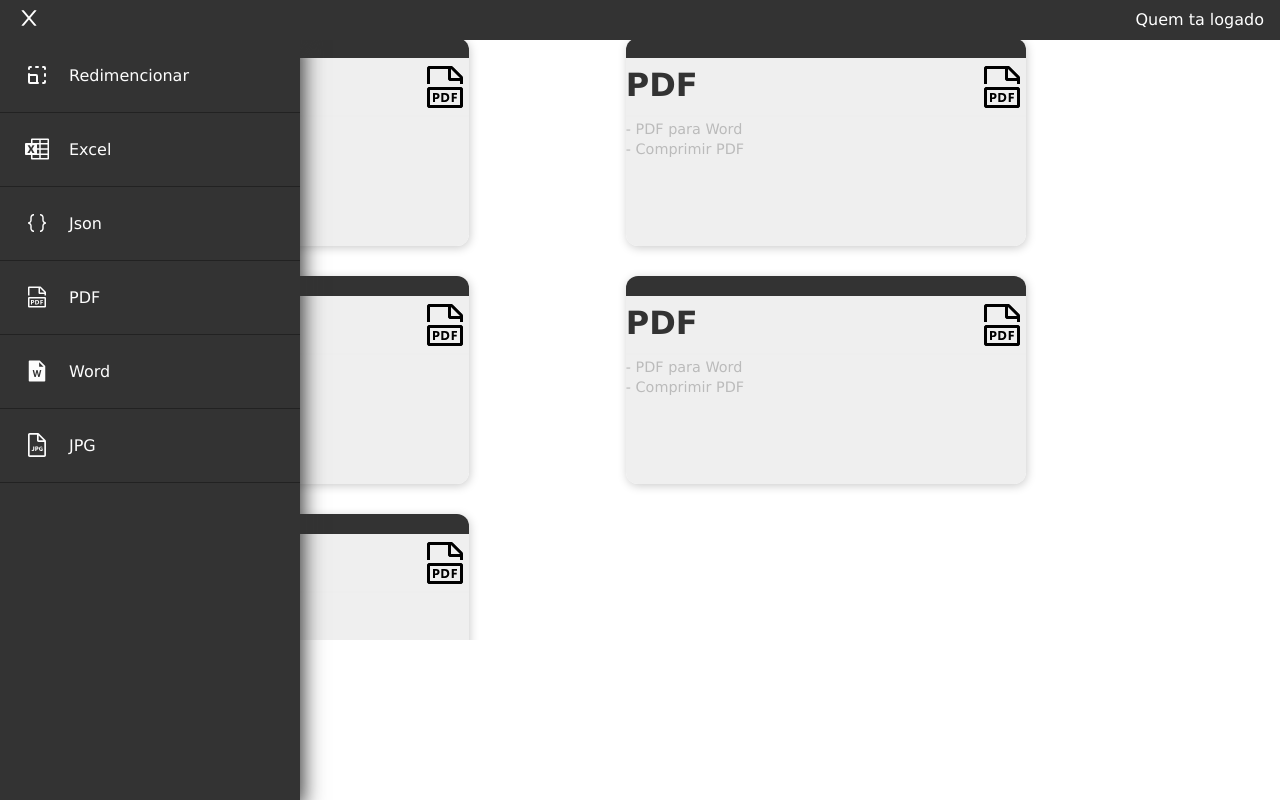
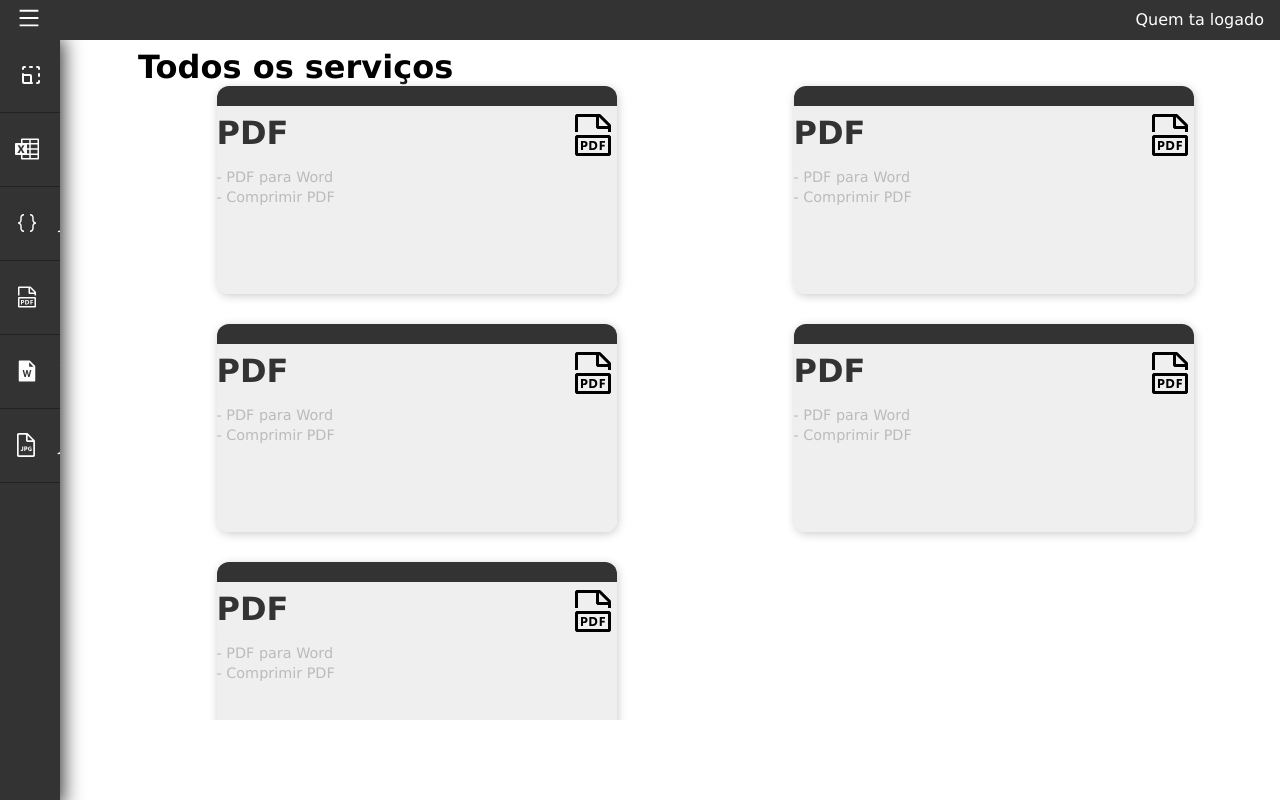
Before and after one commit to Joao-Pedro15/devHelper-frontend, a React (Create React App) app in the folder client/: page /home in a window 1280 px wide. Built offline with nearby package versions, Linux system fonts and the light colour scheme.

Commit message:
refactor: refactor layout home page

```diff
--- a/client/src/components/Layout/index.tsx
+++ b/client/src/components/Layout/index.tsx
@@ -8,12 +8,14 @@ type IProps = {
 }
 
 export function Layout({ children } : IProps) {
-  const [toggle, setToggle] = useState<boolean>(true)
+  const [toggle, setToggle] = useState<boolean>(false)
   return (
     <S.Container isToggle={toggle}>
       <Header setToggle={setToggle} toggle={toggle} />
       <Sidebar isToggle={toggle} />
+      <div className='page'>
       { children }
+      </div>
     </S.Container>
   )
 }
--- a/client/src/components/Layout/style.ts
+++ b/client/src/components/Layout/style.ts
@@ -5,6 +5,15 @@ type IProps = {
 }
 
 export const Container = styled.div<IProps>`
-  display: block;
+  display: flex;
   overflow-x: hidden;
+  .page {
+    position: relative;
+    width: 100%;
+    height: 90vh;
+    left: 10%;
+    top: 3rem;
+    padding: 0 10px;
+    display: flex;
+}
 `
--- a/client/src/pages/Home/style.ts
+++ b/client/src/pages/Home/style.ts
@@ -3,6 +3,6 @@ import styled from 'styled-components'
 export const Container = styled.main`
 
   overflow: auto;
-  height: 80vh;
-  width: 95%;
+  position: relative;
+  width: 100%;
 `
```
